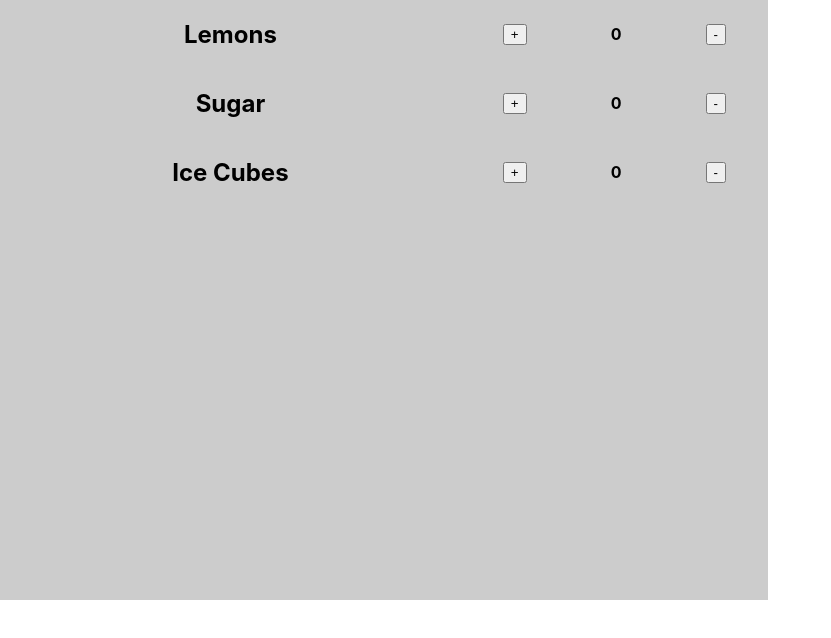
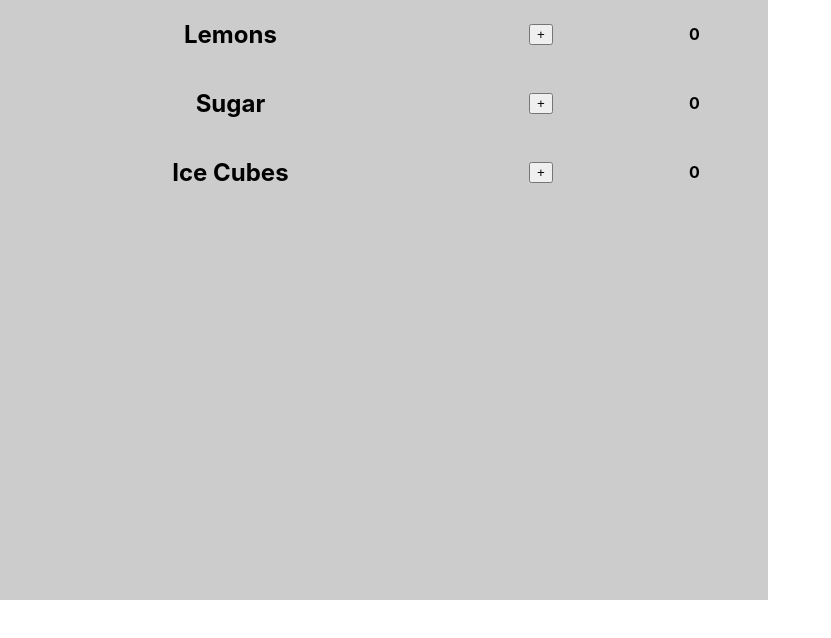
Before and after one commit to ArisaBonsaiTree/lemonade-stand, a React (Create React App) app: page / in a window 1280 px wide. Shown: the top 638 px of the page, without its empty margins (0-831 px from the left). Built offline with nearby package versions, Linux system fonts and the light colour scheme.

Commit message:
Conditional Rednering

```diff
--- a/src/components/Product/Product.jsx
+++ b/src/components/Product/Product.jsx
@@ -1,13 +1,25 @@
 import './Product.css'
 
 const Product = props => {
+
+    // Imperative Style
+    // let decrement = <button onClick={props.decrement}>-</button>
+
+    // if(props.amount <= 0 ){
+    //     decrement = undefined
+    // }
+
     return (
         <div className='Product'>
             <h2>{props.name}</h2>
             <div className='Count'>
                 <button onClick={props.increment}>+</button>
                 <h4>{props.amount}</h4>
-                <button onClick={props.decrement}>-</button>
+                {props.amount > 0 ? (
+                    <button onClick={props.decrement}>-</button>
+                ) : (
+                    undefined
+                )}
             </div>
         </div>
     )
```
